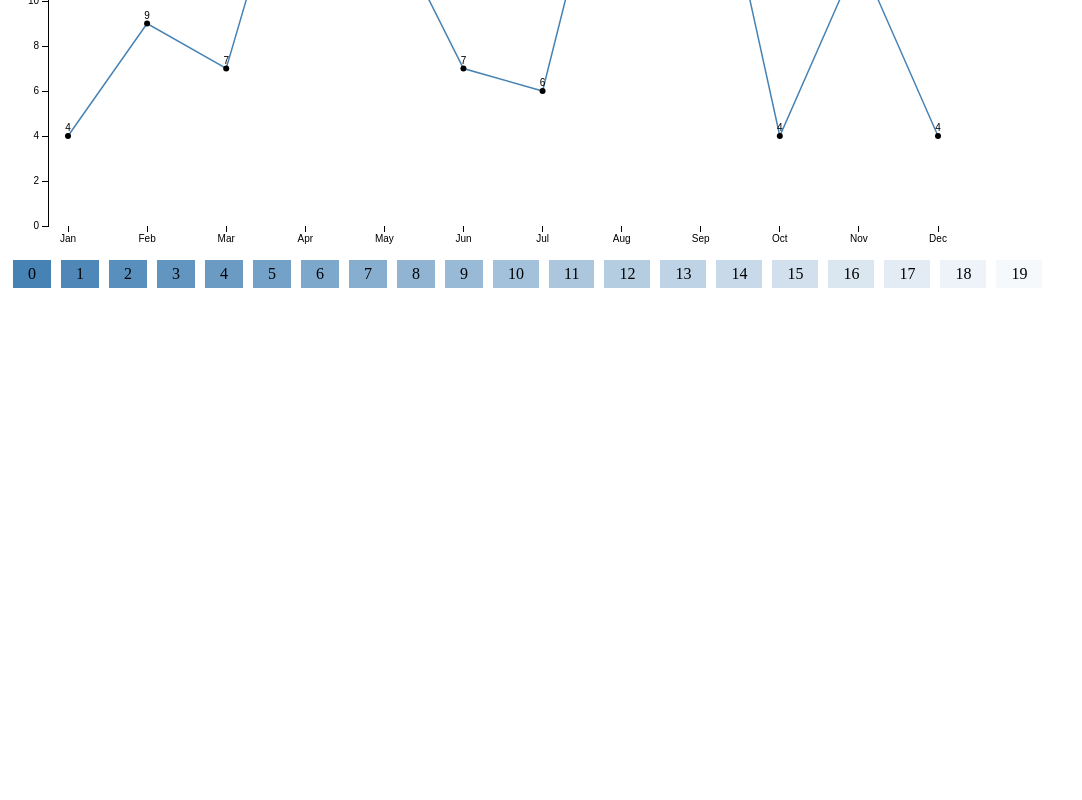
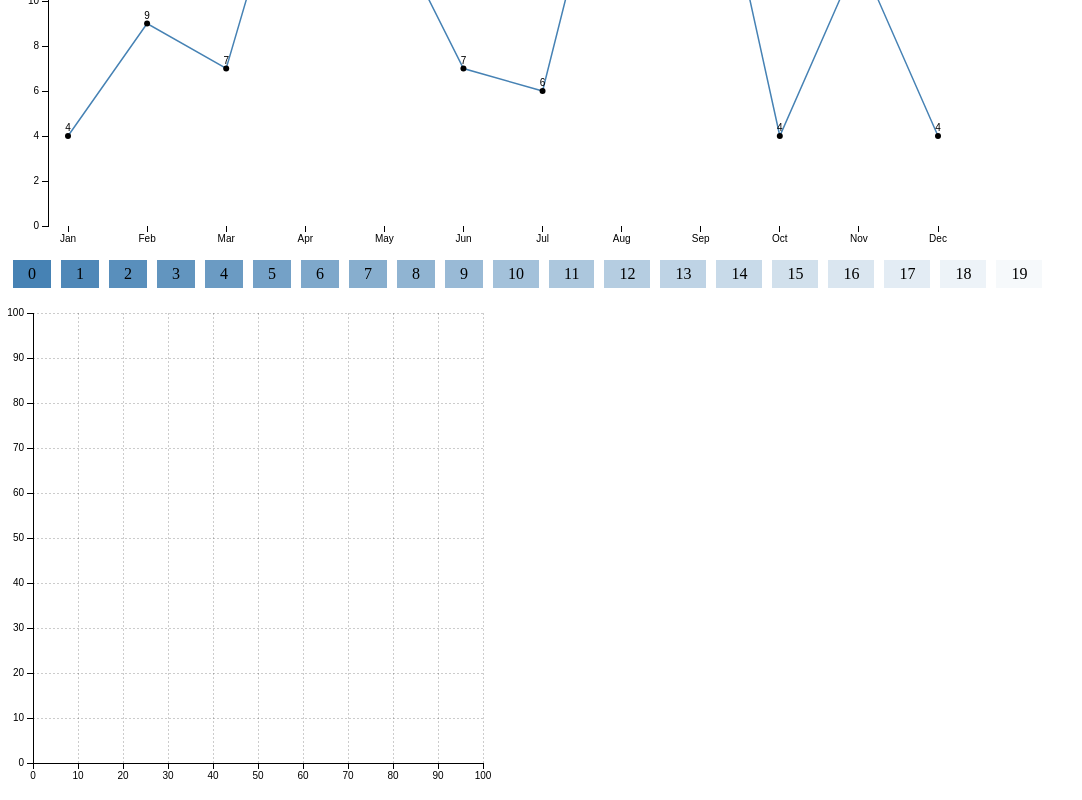
Before and after one commit to leozdgao/d3-study, a website built with webpack: page index.html in a window 1280 px wide. Shown: the part 871-1671 px from the top of the page, without its empty margins (0-1082 px from the left). Before the commit the page ends 1167 px from the top, so only its background shows below. Built offline with nearby package versions, Linux system fonts and the light colour scheme; files whose address does not match are found by name.

Commit message:
add axis

```diff
--- a/index.html
+++ b/index.html
@@ -15,6 +15,7 @@
   <div><svg class="three-circle"></svg></div>
   <div><svg class="line-chart"></svg></div>
   <div id="color-gallery"></div>
+  <div id="axis-example"></div>
 	<script src="http://localhost:8080/webpack-dev-server.js"></script>
 	<script src="bundle.js"></script>
 </body>
--- /dev/null
+++ b/src/axis.js
@@ -0,0 +1,60 @@
+var d3 = require('d3');
+
+// define dimension
+var width = 500,
+    height = 500,
+    margin = 25;
+
+var svg = d3.select('#axis-example').append('svg')
+  .attr('class', 'axis')
+  .attr('width', width)
+  .attr('height', height);
+
+exports.draw = function() {
+  renderXAxis();
+  renderYAxis();
+};
+
+function renderXAxis() {
+  var axisLength = width - 2 * margin;
+  var scale = d3.scale.linear()
+        .domain([0, 100])
+        .range([0, axisLength]);
+  var xAxis = d3.svg.axis()
+        .scale(scale)
+        .orient('bottom');
+  svg.append('g')
+    .attr('class', 'x-axis')
+    .attr('transform', 'translate(' + margin + ', ' + (height - margin) + ')')
+    .call(xAxis);
+
+  d3.selectAll('g.x-axis g.tick')
+    .append('line')
+    .classed('grid-line', true)
+    .attr('x1', 0)
+    .attr('y1', 0)
+    .attr('x2', 0)
+    .attr('y2', - (height - 2 * margin));
+}
+
+function renderYAxis() {
+  var axisLength = height - 2 * margin;
+  var scale = d3.scale.linear()
+        .domain([100, 0])
+        .range([0, axisLength]);
+  var xAxis = d3.svg.axis()
+        .scale(scale)
+        .orient('left');
+  svg.append('g')
+    .attr('class', 'y-axis')
+    .attr('transform', 'translate(' + margin + ', ' + margin + ')')
+    .call(xAxis);
+
+  d3.selectAll('g.y-axis g.tick')
+    .append('line')
+    .classed('grid-line', true)
+    .attr('x1', 0)
+    .attr('y1', 0)
+    .attr('x2', width - 2 * margin)
+    .attr('y2', 0);
+}
--- a/src/main.js
+++ b/src/main.js
@@ -21,3 +21,5 @@ require('./line-chart').draw(service.randomArray(1, 20, 12));
 
 console.dir(require('./working_with_array'));
 require('./color-interpolate').draw(20, ['steelblue', 'white']);
+
+require('./axis').draw();
--- a/src/style.css
+++ b/src/style.css
@@ -43,3 +43,9 @@ text {
   padding: 5px 15px;
   margin: 0 5px;
 }
+
+.axis .grid-line {
+  stroke: #000;
+  stroke-dasharray: 2, 2;
+  opacity: .2;
+}
```
